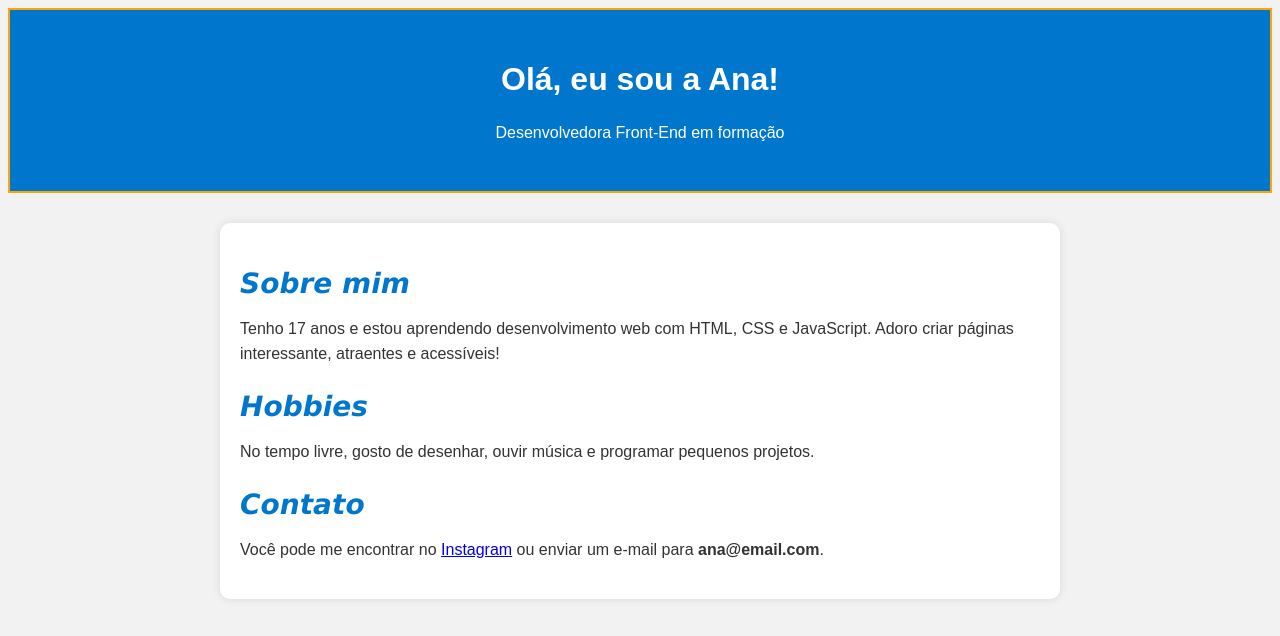
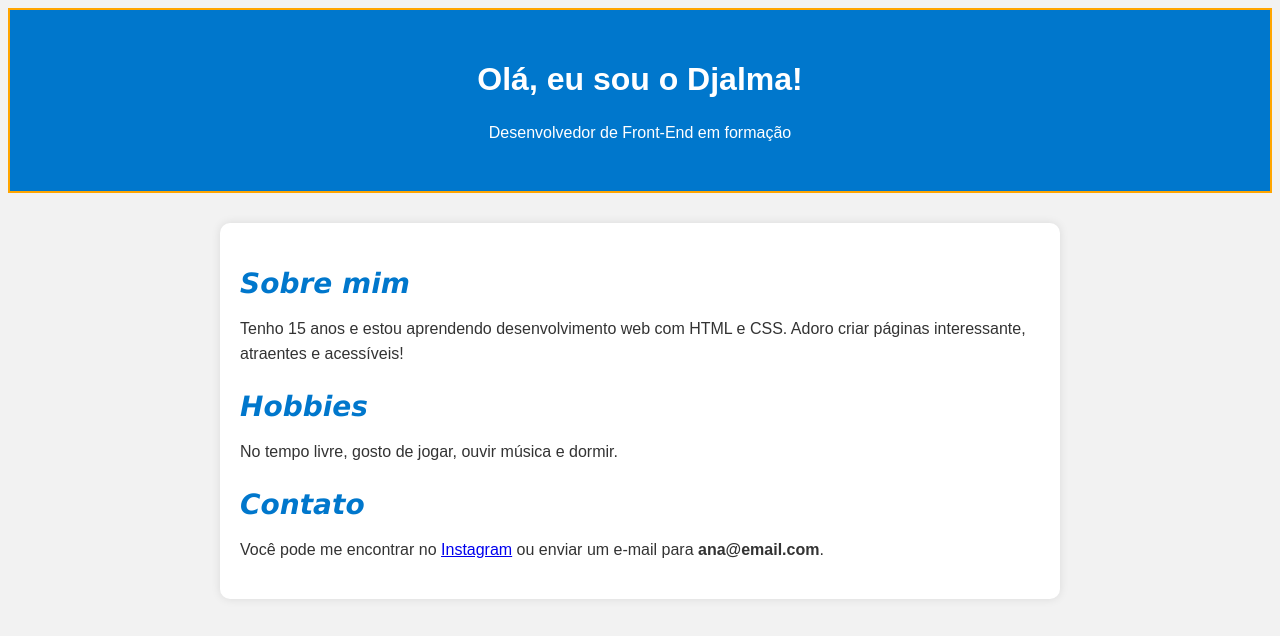
Before and after one commit to DjalminhaZika/Djalminha, a plain HTML site: page index.html in a window 1280 px wide. Shown: the top 636 px of the page. Drawn offline with Linux system fonts and the light colour scheme.

Commit message:
Add files via upload

```diff
--- a/index.html
+++ b/index.html
@@ -13,25 +13,25 @@
 </html>
 <!-- Cabeçalho principal com id -->
 <div id="cabecalho">
-    <h1>Olá, eu sou a Ana!</h1>
-    <p>Desenvolvedora Front-End em formação</p>
+    <h1>Olá, eu sou o Djalma!</h1>
+    <p>Desenvolvedor de Front-End em formação</p>
  </div>
 
  <!-- Seção principal com class -->
  <div class="container">
     <h2 class="titulo">Sobre mim</h2>
-    <p>Tenho 17 anos e estou aprendendo desenvolvimento web com HTML, CSS e JavaScript. Adoro criar páginas interessante, atraentes e
+    <p>Tenho 15 anos e estou aprendendo desenvolvimento web com HTML e CSS. Adoro criar páginas interessante, atraentes e
        acessíveis!</p>
 
     <h2 class="titulo">Hobbies</h2>
-    <p>No tempo livre, gosto de desenhar, ouvir música e programar pequenos projetos.</p>
+    <p>No tempo livre, gosto de jogar, ouvir música e dormir.</p>
 
     <h2 class="titulo">Contato</h2>
-    <p class="contato">Você pode me encontrar no <a href="#">Instagram</a> ou enviar um e-mail para <strong>ana@email.com</strong>.
+    <p class="contato">Você pode me encontrar no <a href="https://www.instagram.com/ignotti_dj/?utm_source=ig_web_button_share_sheet">Instagram</a> ou enviar um e-mail para <strong>ana@email.com</strong>.
     </p>
  </div>
 
  <!-- Rodapé com id -->
  <div id="rodape">
-    &copy; 2025 Ana Souza. Todos os direitos reservados.
+    &copy; 2025 Djalma Ignotti gu3062775. Todos os direitos reservados.
  </div>
```
